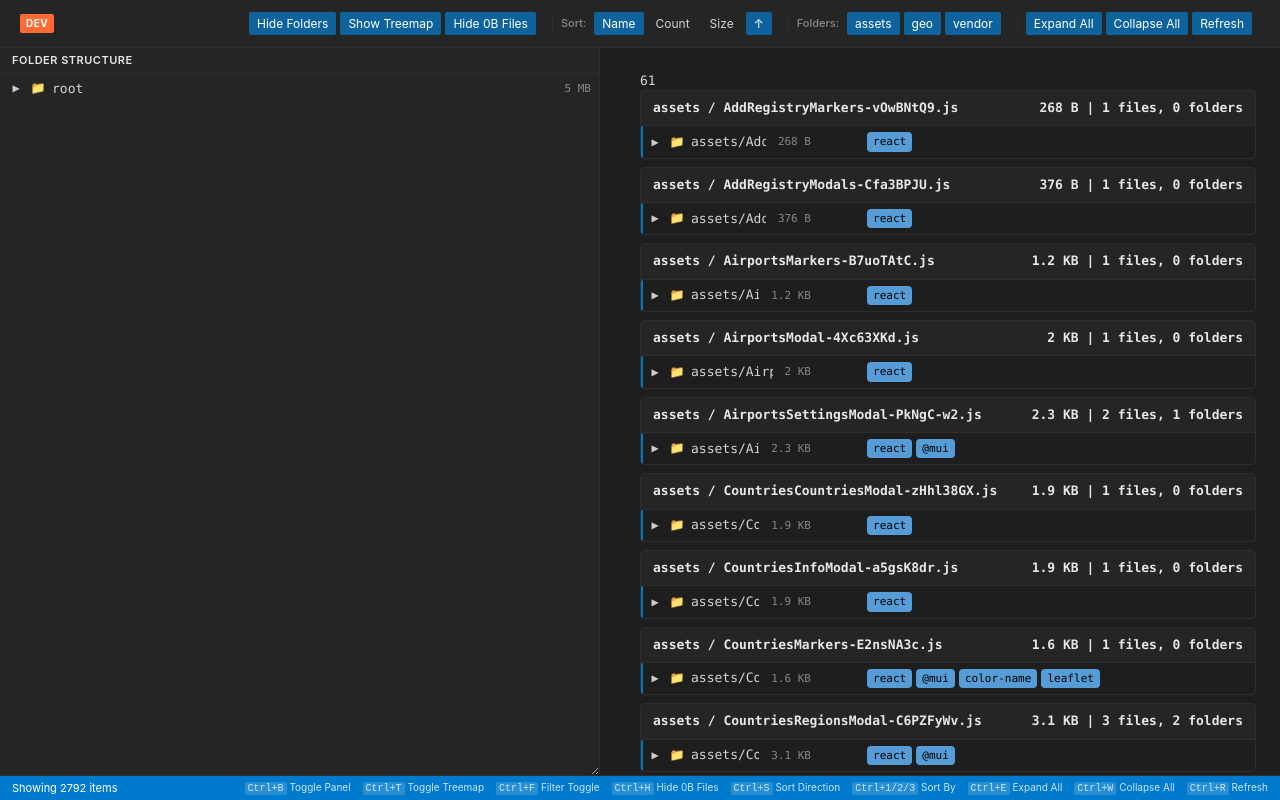
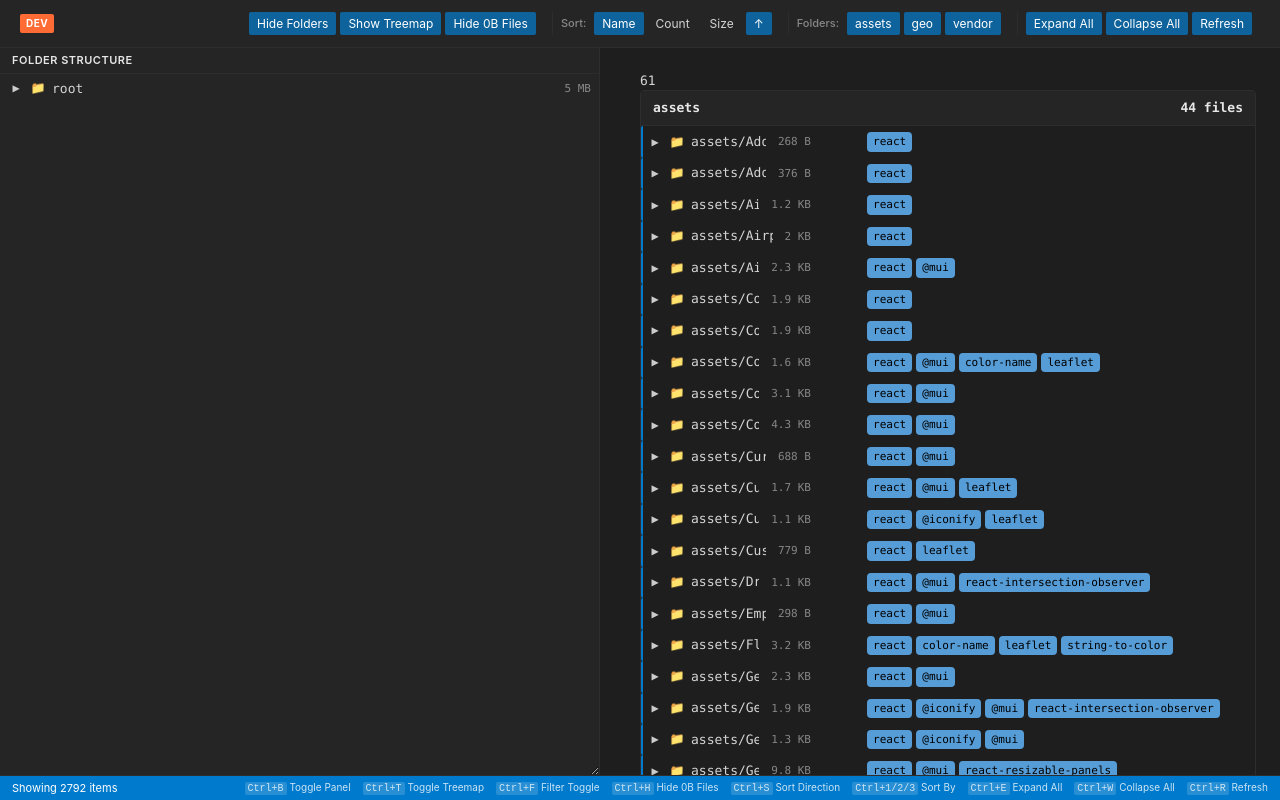
Before and after one commit to rand0mC0d3r/vs-bundle-visualizer, a React (Vite) app in the folder ui/: page / in a window 1280 px wide. Built offline with nearby package versions, Linux system fonts and the light colour scheme.

Commit message:
feat: Group and sort files by folder in TreeView component

```diff
--- a/ui/src/components/TreeView.tsx
+++ b/ui/src/components/TreeView.tsx
@@ -255,6 +255,19 @@ export const TreeView: React.FC<TreeViewProps> = ({
       return false
     });
 
+  const groupFilesByFolder = filesToRender.reduce((acc: any, file: any) => {
+    const folderName = file.folder || 'Root';
+    if (!acc[folderName]) {
+      acc[folderName] = [];
+    }
+    acc[folderName].push(file);
+    return acc;
+  }, {});
+
+  const sortedGroupedFiles = Object.keys(groupFilesByFolder).sort().reduce((acc: any, folderName: string) => {
+    acc[folderName] = groupFilesByFolder[folderName];
+    return acc;
+  }, {});
 
   return <>
     {filesToRender.length > 0 && <div className="tree-container" style={{ padding: '8px' }}>
@@ -277,7 +290,24 @@ export const TreeView: React.FC<TreeViewProps> = ({
         </div>
       )}
 
-      {filesToRender.map((rootNode: any) => <div key={rootNode.name || rootNode.id} className="tree-root">
+      {Object.entries(sortedGroupedFiles).map(([folderName, files]: [string, any]) => <div key={folderName} className="tree-root">
+          <div className="tree-root-header">
+            <div className="tree-root-title">
+              {folderName}
+            </div>
+            <div className="tree-root-stats">
+              <span className="tree-root-count">
+                {files.length} file{files.length !== 1 ? 's' : ''}
+              </span>
+            </div>
+          </div>
+          {files.map((rootNode: any) => renderTreeNode(rootNode))}
+        </div>)}
+
+
+
+
+      {/* {filesToRender.map((rootNode: any) => <div key={rootNode.name || rootNode.id} className="tree-root">
           <div className="tree-root-header">
             <div className="tree-root-title">
               {rootNode.folder || 'Root'} / {rootNode.fileName || ''}
@@ -290,7 +320,7 @@ export const TreeView: React.FC<TreeViewProps> = ({
           </div>
           {renderTreeNode(rootNode)}
         </div>
-      )}
+      )} */}
     </div>}
 
      {filesToRender.length === 0 && (
```
